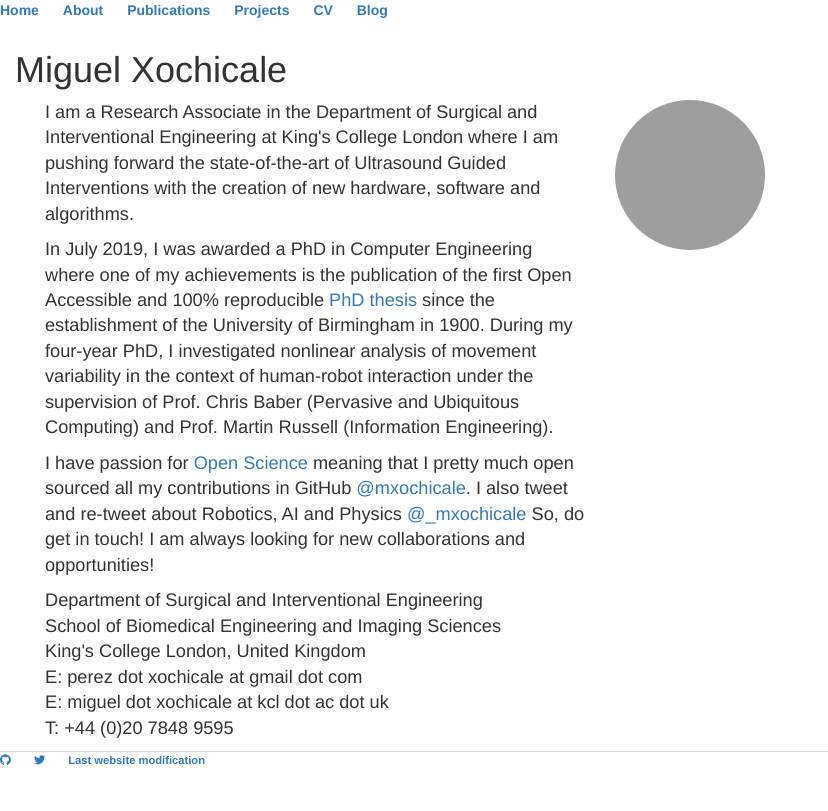
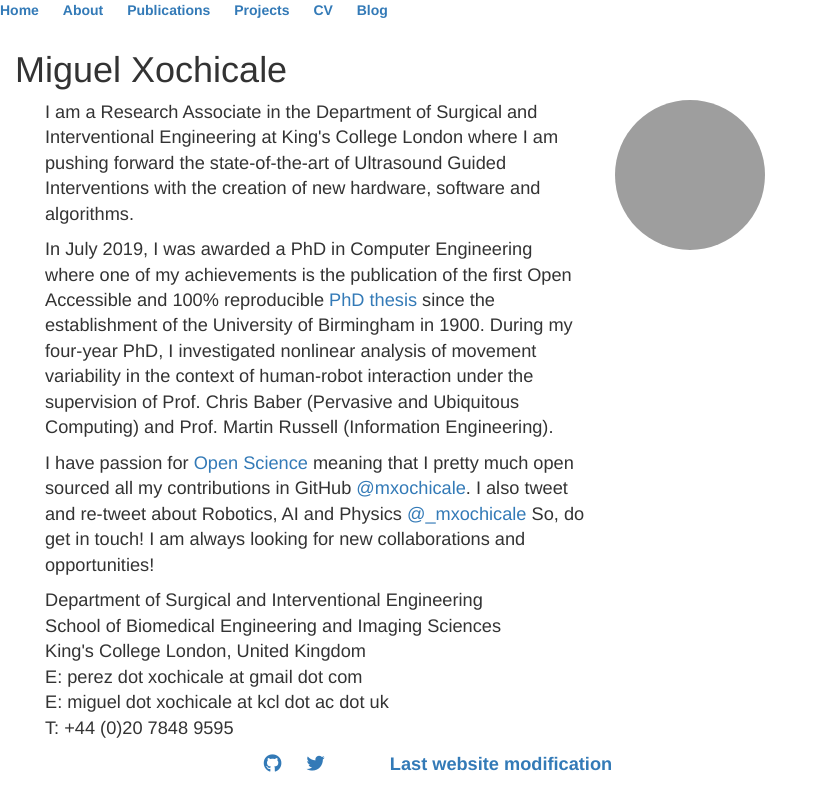
Before and after one commit to mxochicale/mxochicale.github.io, a Jekyll site: the page built from index.html, in a window 1280 px wide. Shown: the top 811 px of the page, without its empty margins (0-828 px from the left). Built offline with Jekyll 4.4.1, drawn with Linux system fonts in a browser that asks for light colours; nearby versions of some CDN libraries; a style sheet for code colours, icons or effects is not loaded; grey boxes are pictures that could not be loaded.

Commit message:
adds academic icons in the footer.html and changes footer size

```diff
--- a/_includes/css.html
+++ b/_includes/css.html
@@ -10,3 +10,6 @@
 <link rel="stylesheet" href="http://fonts.googleapis.com/css?family=PT+Sans:400,400italic,700|Abril+Fatface"> -->
 
 <link rel="stylesheet" href="https://use.fontawesome.com/releases/v5.13.0/css/all.css">
+
+<!-- https://jpswalsh.github.io/academicons/ -->
+<link rel="stylesheet" href="https://cdn.rawgit.com/jpswalsh/academicons/master/css/academicons.min.css">
--- a/_includes/footer.html
+++ b/_includes/footer.html
@@ -1,6 +1,7 @@
 <footer>
 	<ul>
-        <li> <a href="//github.com/mxochicale" title="Fork me on GitHub" style="text-decoration:none">
+        <li>
+            <a href="//github.com/mxochicale" title="Fork me on GitHub" style="text-decoration:none">
             <i class="fab fa-github"></i>
             </a>
         </li>
@@ -10,7 +11,19 @@
             </a>
         </li>
 
-		<li> <a href="https://github.com/mxochicale/mxochicale.github.io/commits/master"> Last website modification
+        <li>
+            <a href="//orcid.org/0000-0002-8225-7517" title="View my ORCID profile" style="text-decoration:none">
+			<i class="ai ai-orcid"></i>
+            </a>
+        </li>
+
+        <li>
+            <a href="//scholar.google.com/citations?user=_M0fVVIAAAAJ" title="View my Google Scholar profile" style="text-decoration:none">
+            <i class="ai ai-google-scholar" aria-hidden="true"></i>
+            </a>
+        </li>
+
+        <li> <a href="https://github.com/mxochicale/mxochicale.github.io/commits/master"> Last website modification
             </a>
         </li>
 	</ul>
--- a/css/main.css
+++ b/css/main.css
@@ -29,8 +29,9 @@
     color: #333;
 }
 footer {
-    border-top: 1px solid #d5d5d5;
-    font-size: .8em;
+    text-align: center;
+    #border-top: 1px solid #d5d5d5;
+    font-size: 1.3em;
 }
 
 ul.posts {
```
